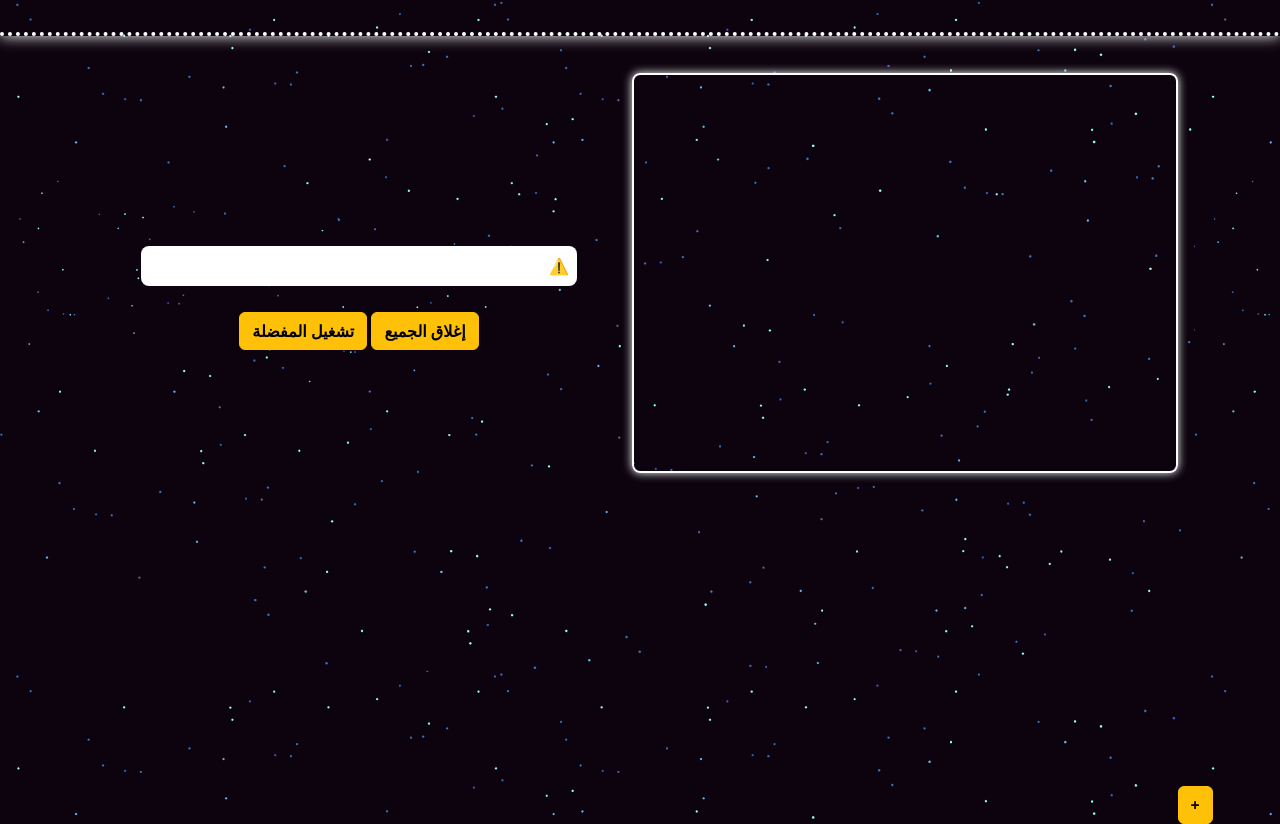
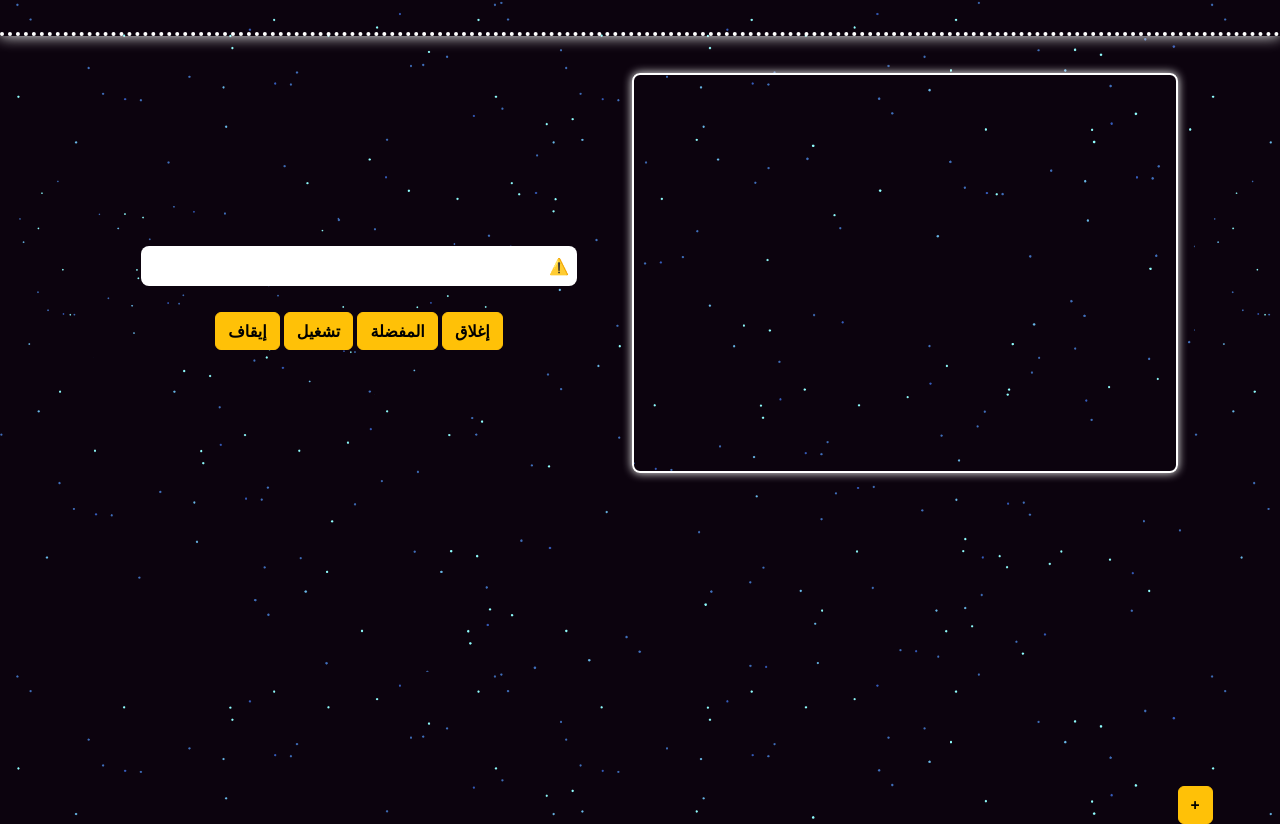
Before and after one commit to osama764/Test-Ashraf-Admin, a plain HTML site: page Pages/ShowMyRooms.html in a window 1280 px wide. Drawn offline with nearby package versions, Linux system fonts and the light colour scheme; no server answers.

Commit message:
Update ShowMyRooms.html

```diff
--- a/Pages/ShowMyRooms.html
+++ b/Pages/ShowMyRooms.html
@@ -27,9 +27,14 @@
           <div class="text-center recoordingDevice">
 
             <button class="btn btn-warning closeAll mt-3"
-            style="font-weight: 600;">إغلاق الجميع </button>
+            style="font-weight: 600;">إغلاق  </button>
             <button class="btn btn-warning openFav mt-3"
-            style="font-weight: 600;"> تشغيل المفضلة </button>
+            style="font-weight: 600;">  المفضلة </button>
+
+            <button class="btn btn-warning openmicrphone mt-3"
+            style="font-weight: 600;"> تشغيل  </button>
+            <button class="btn btn-warning closemicrphone mt-3"
+            style="font-weight: 600;"> إيقاف  </button>
       </div>
       </div>
     </div>
```
